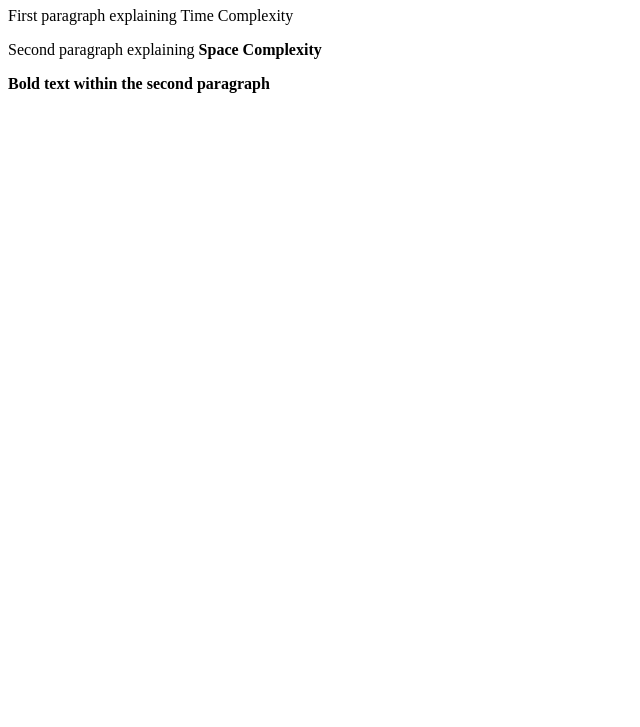
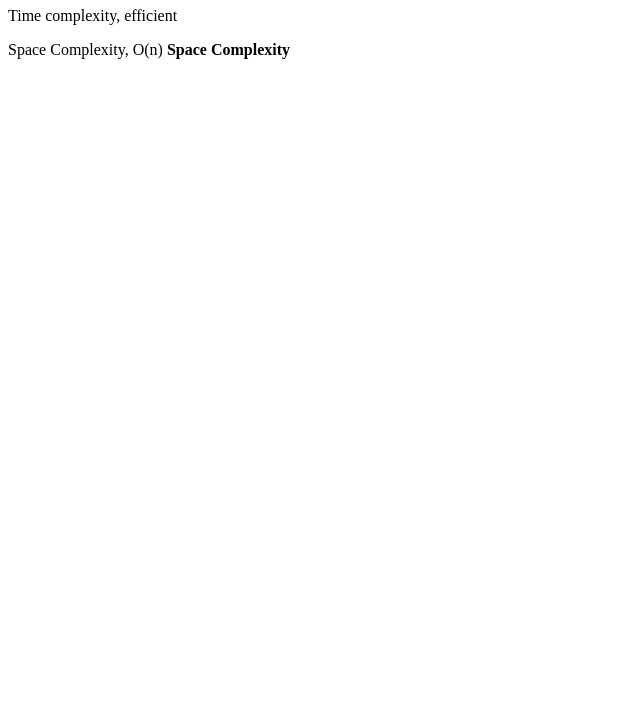
Before and after one commit to acciojob/time-and-space-complexity-chouhanvikash, a website: page main.html in a window 1280 px wide. Shown: the part 73-800 px from the top of the page, without its empty margins (0-640 px from the left). Drawn offline with Linux system fonts and the light colour scheme.

Commit message:
created a submission

```diff
--- a/main.html
+++ b/main.html
@@ -12,13 +12,13 @@
 		Time, Space, Complexity
 	</h1>
 	<p>
-		First paragraph explaining Time Complexity
+		Time complexity, efficient
 	</p>
 	<p>
-			Second paragraph explaining <b>Space Complexity</b>
+			Space Complexity, O(n) <b>Space Complexity</b>
 	</p>
 
-	<b>Bold text within the second paragraph</b>
+
 	<script type="text/javascript" src="./script.js">
 </script>
 
```
